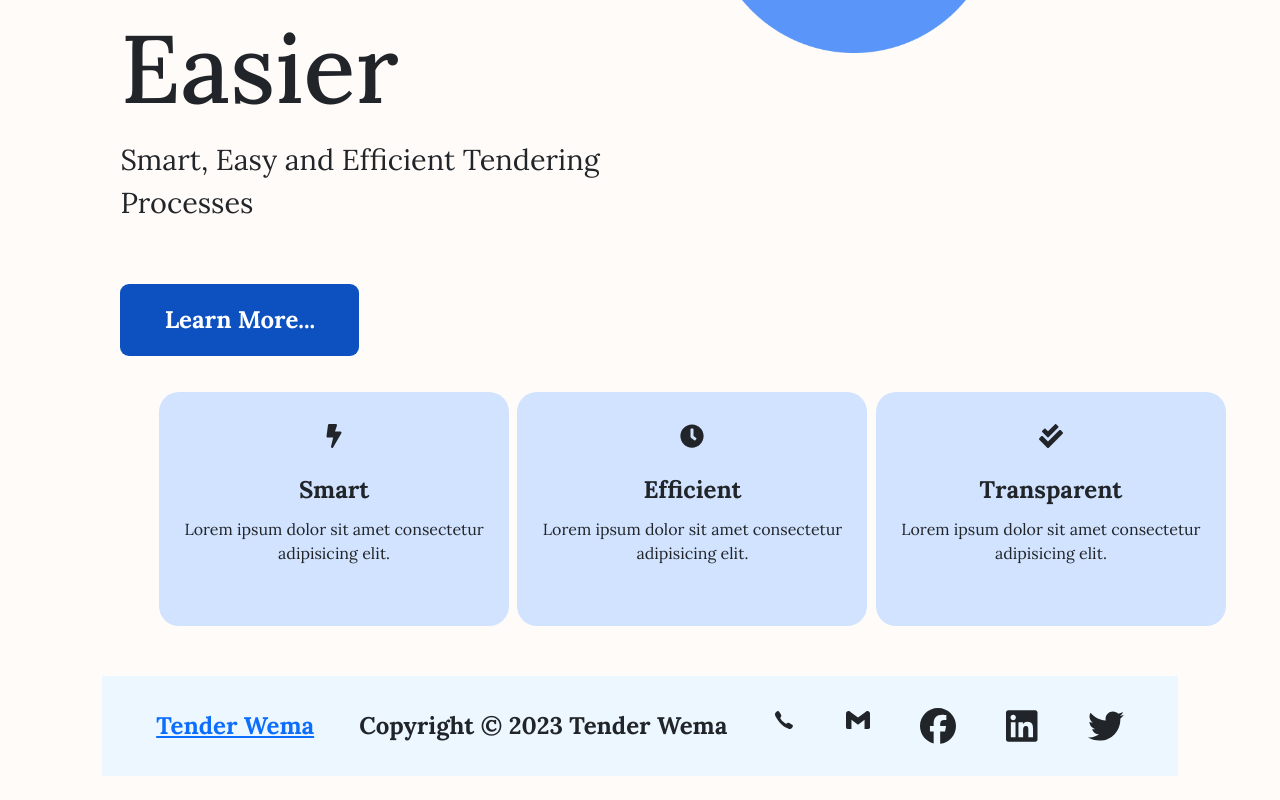
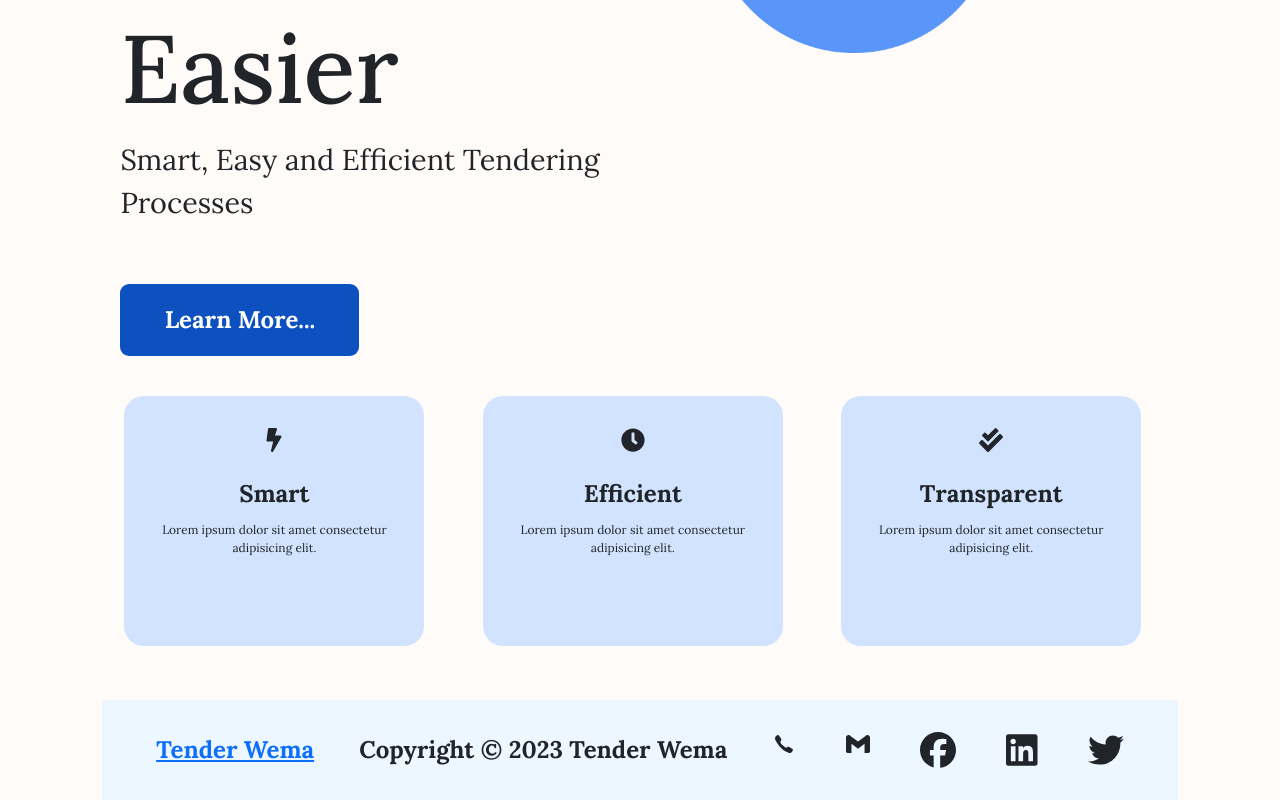
Before and after one commit to nelsonmutindamwanzia/tender-wema-frontend, a React (Create React App) app: page / in a window 1280 px wide. Shown: the part 409-1209 px from the top of the page. Before the commit the page ends 1185 px from the top, so only its background shows below. Built offline with nearby package versions, Linux system fonts and the light colour scheme.

Commit message:
add and style supplier page component

```diff
--- a/src/components/supplierProfiles/Navbar.css
+++ b/src/components/supplierProfiles/Navbar.css
@@ -1,27 +1,28 @@
-.navbar {
+/* .navbar {
     background-color: #051135;
     height: 80px;
     display: flex;
     justify-content: flex-start;
     align-items: left;
   }
-
+   */
   .menu-bars {
-    margin-left: 1rem;
-    font-size: 2rem;
+    margin-left: 10px;
+    /* font-size: 2rem; */
     background: none;
   }
 
   .nav-menu {
     background-color: #051135;
     width: 300px;
-    height: 100vh;
+    /* height: 90%; */
     display: flex;
     justify-content: center;
-    position: fixed;
+    /* position: fixed; */
     top: 0;
-    left: -100%;
+    margin-left: -100px;
     transition: 850ms;
+    margin-top: 20px;
   }
 
   .nav-menu.active {
@@ -61,7 +62,7 @@
   .navbar-toggle {
     background-color: #051135;
     width: 100%;
-    height: 80px;
+    height: 80%;
     display: flex;
     justify-content: flex-start;
     align-items: left;
--- a/src/components/supplierProfiles/Navbar.js
+++ b/src/components/supplierProfiles/SupplierSideBar.js
@@ -48,19 +48,19 @@ const SidebarData = [
 
 
 
-function Navbar() {
-  const [sidebar, setSidebar] = useState(false);
+function SupplierSideBar () {
+  // const [sidebar, setSidebar] = useState(false);
 
-  const showSidebar = () => setSidebar(!sidebar);
+  // const showSidebar = () => setSidebar(!sidebar);
 
   return (
     <>
-      <IconContext.Provider value={{ color: '#fff' }}>
-        {/* <div className='navbar'>
+      {/* <IconContext.Provider value={{ color: '#fff' }}>
+        <div className='navbar'>
           <Link to='#' className='menu-bars'>
             <FaIcons.FaBars onClick={showSidebar} />
           </Link>
-        </div> */}
+        </div>
         <nav className='nav-menu active'>
           <ul className='nav-menu-items' onClick={showSidebar}>
             <li className='navbar-toggle'>
@@ -80,9 +80,31 @@ function Navbar() {
             })}
           </ul>
         </nav>
-      </IconContext.Provider>
+      </IconContext.Provider> */}
+
+<div className='nav-menu active'>
+          <ul >
+            {/* <li className='navbar-toggle'>
+              <Link to='#' className='menu-bars'>
+                <AiIcons.AiOutlineClose />
+              </Link>
+            </li> */}
+            {SidebarData.map((item, index) => {
+              return (
+                <li key={index} className={item.cName}>
+                  <Link to={item.path}>
+                    {item.icon}
+                    <span>{item.title}</span>
+                  </Link>
+                </li>
+              );
+            })}
+          </ul>
+        </div>
+
+
     </>
   );
 }
 
-export default Navbar;
+export default SupplierSideBar;
--- a/src/components/supplierProfiles/supplier.css
+++ b/src/components/supplierProfiles/supplier.css
@@ -1,7 +1,13 @@
+body {
+    min-height: 100vh;
+    display: flex;
+    flex-direction: column;
+}
 .supplier-container {
     margin-left: 350px;
+    margin-top: -550px;
+    display: flexbox;
 }
-
 .cards-container {
     display: flex;
     justify-content: space-around;
@@ -10,24 +16,25 @@
 }
 
 .card {
-    width: 350px;
+    width: 300px;
     border-radius: 20px;
-
+    height: 250px;
+    margin: 4px;
 }
 
 .card-header {
-    font-size: 22px;
+    font-size: 20px;
     font-weight: bolder;
     color: black;
 }
 
 .card-text {
-    font-size: 16px;
+    font-size: 12px;
     display: inline-block;
 }
 
 .card-text span {
-    font-size: 16px;
+    font-size: 12px;
 }
 
 .input-group {
@@ -39,3 +46,7 @@
     background: #E4EDFF;
     border-radius: 20px;
 }
+#footer{
+    background-color: #ECF7FF ;
+	margin-top: auto;
+}
```
